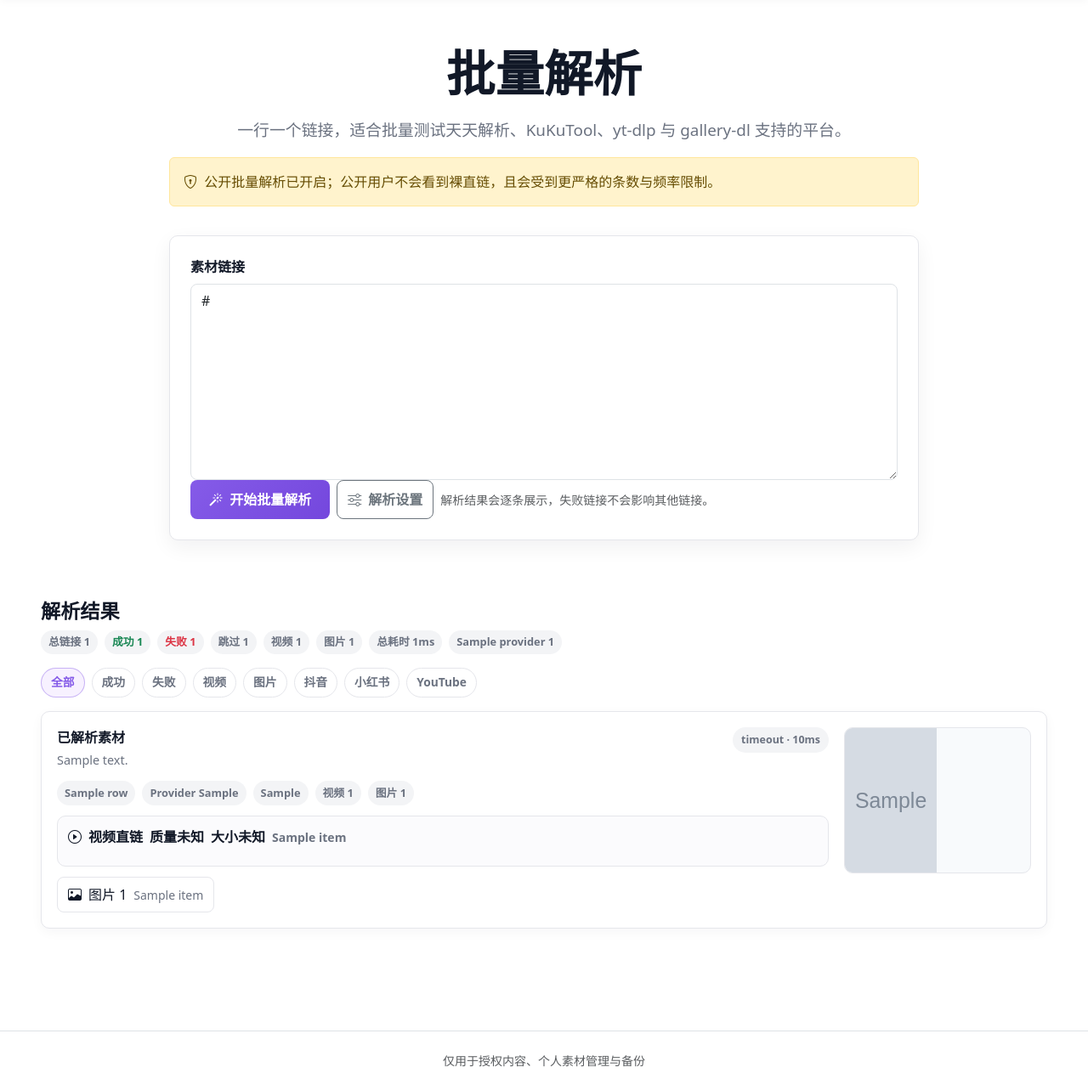
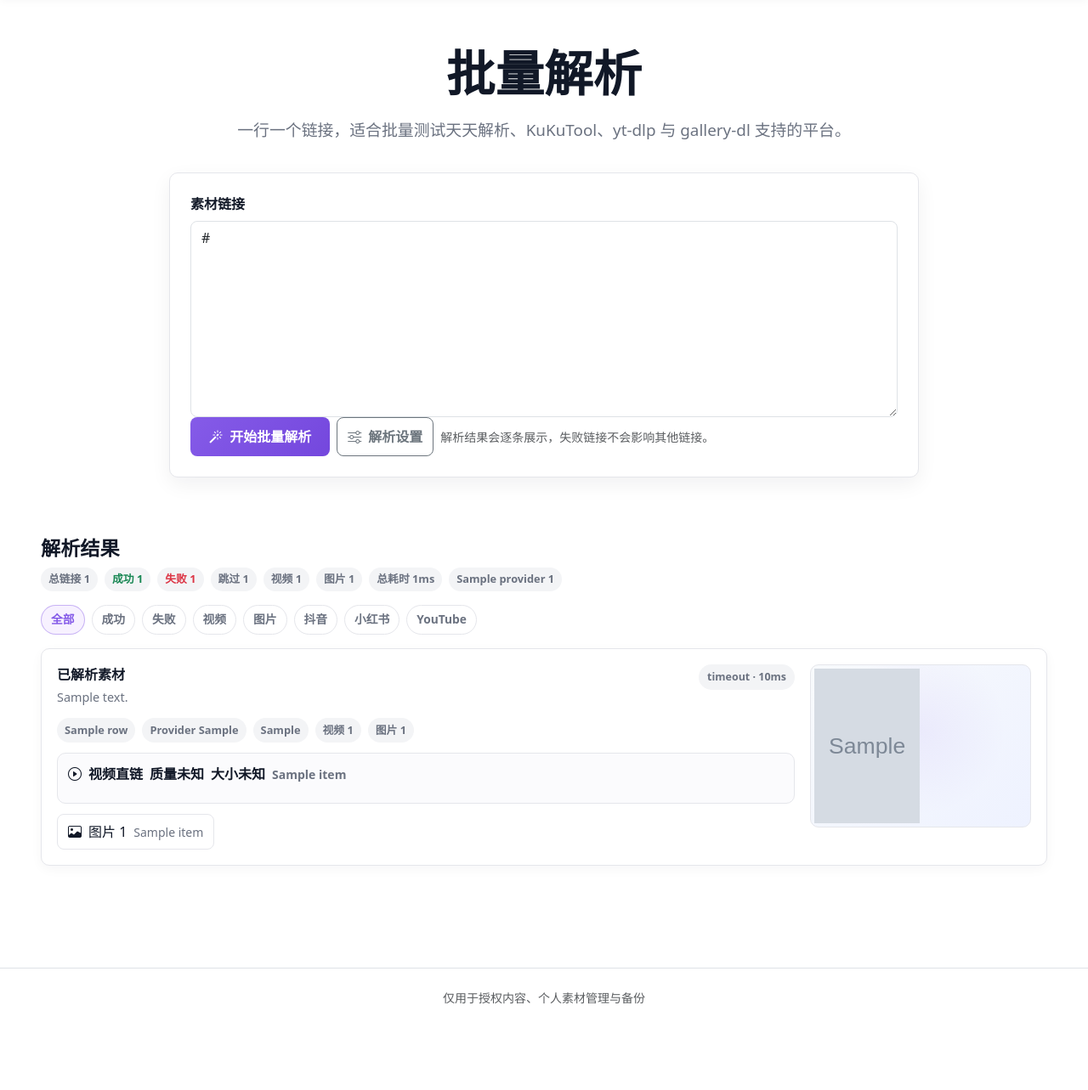
Before and after one commit to Daiobs/AnimeImages, a Django app: template templates/batch_parse.html in a window 1280 px wide. Shown: the part 81-1364 px from the top of the page at 85% size. After the commit the page ends 1263 px from the top, so only its background shows below. Run offline with Django 3.2, Linux system fonts and the light colour scheme; the template is opened without the code that fills it: most values are stand-ins (such as "Sample title", 1, 10 or a date in 2020); grey boxes marked "Sample" are stand-in pictures.

Commit message:
Polish batch cover previews

```diff
--- a/static/css/app.css
+++ b/static/css/app.css
@@ -965,7 +965,7 @@ body {
 
 .batch-result-main {
     display: grid;
-    grid-template-columns: minmax(0, 1fr) 220px;
+    grid-template-columns: minmax(0, 1fr) 260px;
     gap: 18px;
     align-items: start;
 }
@@ -1066,23 +1066,27 @@ body {
 
 .batch-result-cover {
     position: relative;
-    min-height: 150px;
+    min-height: 190px;
     overflow: hidden;
     border: 1px solid var(--line-soft);
     border-radius: 10px;
-    background: #f8fafc;
+    background:
+        radial-gradient(circle at 50% 40%, rgba(var(--brand-rgb), .08), transparent 58%),
+        linear-gradient(135deg, #f8fafc, #eef2ff);
 }
 
 .batch-result-cover img {
     display: block;
     width: 100%;
-    height: 170px;
-    object-fit: cover;
+    height: 190px;
+    padding: 6px;
+    object-fit: contain;
+    object-position: center;
 }
 
 .batch-cover-placeholder {
     display: grid;
-    min-height: 170px;
+    min-height: 190px;
     place-items: center;
     color: var(--brand);
     font-size: 2.4rem;
@@ -1105,12 +1109,15 @@ body {
     display: grid;
     grid-template-columns: repeat(2, minmax(0, 1fr));
     gap: 2px;
-    height: 170px;
+    height: 190px;
+    padding: 4px;
 }
 
 .batch-image-grid img {
     height: 100%;
     min-height: 0;
+    padding: 0;
+    object-fit: cover;
 }
 
 .batch-direct-tools {
--- a/templates/batch_parse.html
+++ b/templates/batch_parse.html
@@ -13,14 +13,6 @@
                         <p class="hero-subtitle">
                             一行一个链接，适合批量测试天天解析、KuKuTool、yt-dlp 与 gallery-dl 支持的平台。
                         </p>
-                        <div class="alert alert-warning text-start mt-3 mb-0">
-                            <i class="bi bi-shield-lock me-1"></i>
-                            {% if batch_staff_only %}
-                                当前批量解析仅管理员可用；结果中的直链仅用于调试，不会进入下载统计、成本守卫或交付日志。
-                            {% else %}
-                                公开批量解析已开启；公开用户不会看到裸直链，且会受到更严格的条数与频率限制。
-                            {% endif %}
-                        </div>
                     </div>
 
                     <form method="post" class="batch-form">
--- a/xhs_download/tests_provider_strategy.py
+++ b/xhs_download/tests_provider_strategy.py
@@ -189,7 +189,8 @@ class BatchParseViewTests(TestCase):
         self.assertContains(response, "batch-submit-spinner")
         self.assertContains(response, "高级说明：下载策略矩阵")
         self.assertContains(response, "批量解析")
-        self.assertContains(response, "仅管理员可用")
+        self.assertNotContains(response, "alert-warning text-start mt-3 mb-0")
+        self.assertNotContains(response, "当前批量解析仅管理员可用")
         self.assertNotContains(response, "batch-option-row")
         content = response.content.decode()
         self.assertGreater(content.index("高级说明：下载策略矩阵"), content.index("batch-form"))
```
